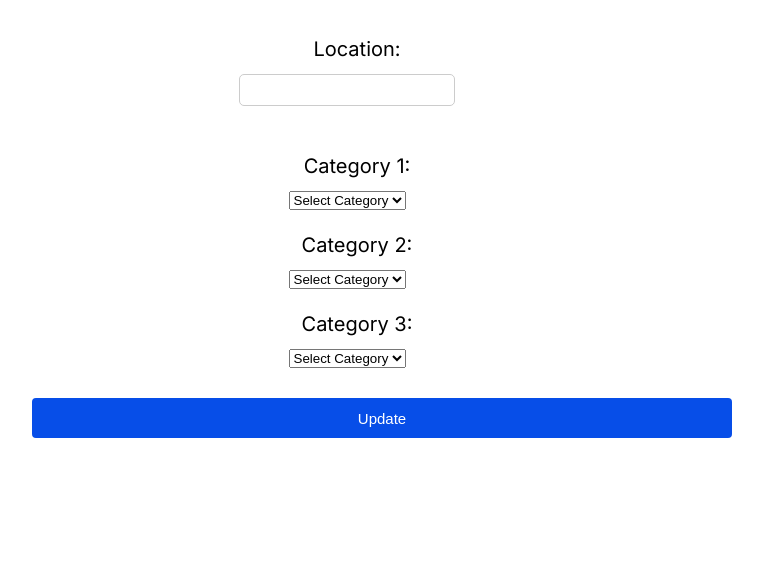
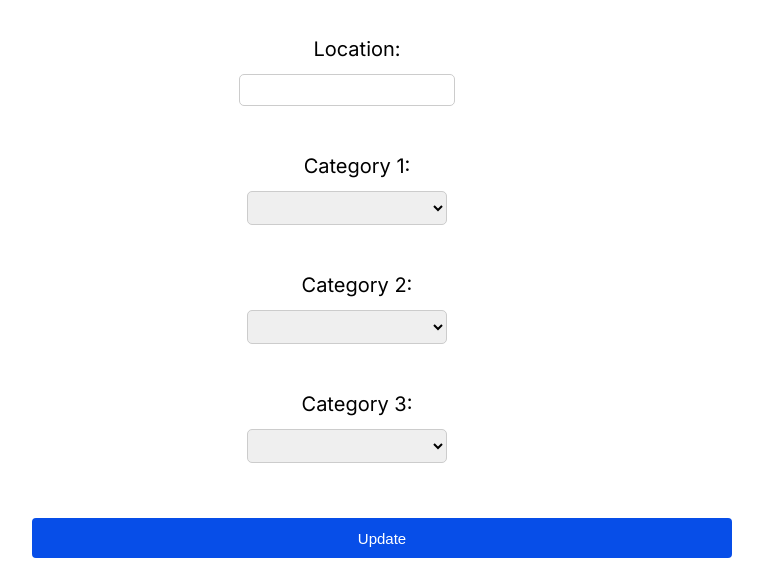
Before and after one commit to Breathing-ls-Fun/Newsfeed-app, a Django app: template user/templates/user/preferences.html in a window 1280 px wide. Shown: the part 225-800 px from the top of the page, without its empty margins (283-1046 px from the left). Run offline with Django 3.2, Linux system fonts and the light colour scheme; the template is opened without the code that fills it, so the values that code supplies are empty.

Commit message:
Fixed preferences functionality and styling (dropdown list)

```diff
--- a/user/static/css/preferences.css
+++ b/user/static/css/preferences.css
@@ -144,6 +144,16 @@ li {
     margin-top: 40px;
 }
 
+.preferences-form select {
+  width: 200px;
+  margin-bottom: 25px;
+  padding: 7px;
+  border: 1px solid #ccc;
+  border-radius: 5px;
+  font-size: 13px;
+  font-family: 'Inter', sans-serif;
+}
+
 label {
     margin-bottom: 10px;
     font-style: normal;
@@ -191,3 +201,8 @@ button {
   margin-top: 30px;
   margin-left: 50px;
 }
+
+.disabled-option {
+  color: #888;
+  pointer-events: none;
+}
--- a/user/templates/user/preferences.html
+++ b/user/templates/user/preferences.html
@@ -8,6 +8,7 @@
   <link href="https://fonts.googleapis.com/css2?family=Inter:wght@400;500;700&display=swap" rel="stylesheet">
   <link rel="stylesheet" href="https://cdnjs.cloudflare.com/ajax/libs/font-awesome/4.7.0/css/font-awesome.min.css">
   <link rel="stylesheet" href="{% static 'css/preferences.css' %}">
+  <link rel="stylesheet" href="{% static 'css/base.css' %}">
 
   <div class="name">
     <div id="preferences-heading">Preferences</div>
@@ -20,7 +21,7 @@
     <br>
     <label for="category1">Category 1:</label>
 <select id="category1" name="category1" class="input-field" style="margin-right: 20px;">
-      <option value="" disabled selected>Select Category</option>
+  <option value="" disabled>Select Category</option>
   {% for category in user_categories %}
     <option value="{{ category }}" {% if request.session.category1 == category %} selected {% endif %}>{{ category }}</option>
   {% endfor %}
@@ -28,23 +29,68 @@
 <br>
 <label for="category2">Category 2:</label>
 <select id="category2" name="category2" class="input-field" style="margin-right: 20px;">
-      <option value="" disabled selected>Select Category</option>
+  <option value="" disabled>Select Category</option>
   {% for category in user_categories %}
-        {% if request.session.category1 != category %}
-          <option value="{{ category }}" {% if request.session.category2 == category %} selected {% endif %}>{{ category }}</option>
-        {% endif %}
+    <option value="{{ category }}" {% if request.session.category2 == category %} selected {% endif %} {% if request.session.category1 != category %} disabled {% endif %}>{{ category }}</option>
   {% endfor %}
 </select>
 <br>
 <label for="category3">Category 3:</label>
 <select id="category3" name="category3" class="input-field" style="margin-right: 20px;">
-      <option value="" disabled selected>Select Category</option>
+  <option value="" disabled>Select Category</option>
   {% for category in user_categories %}
-        {% if request.session.category1 != category and request.session.category2 != category %}
-          <option value="{{ category }}" {% if request.session.category3 == category %} selected {% endif %}>{{ category }}</option>
-        {% endif %}
+    <option value="{{ category }}" {% if request.session.category3 == category %} selected {% endif %} {% if request.session.category1 != category and request.session.category2 != category %} disabled {% endif %}>{{ category }}</option>
   {% endfor %}
 </select>
+
     <button type="submit">Update</button>
   </form>
+
+  <script>
+    var category1Select = document.getElementById('category1');
+    var category2Select = document.getElementById('category2');
+    var category3Select = document.getElementById('category3');
+
+    category1Select.addEventListener('change', handleCategoryChange);
+    category2Select.addEventListener('change', handleCategoryChange);
+
+    function handleCategoryChange() {
+      var category1Value = category1Select.value;
+      var category2Options = category2Select.options;
+      var category3Options = category3Select.options;
+
+      // Reset disabled options styling
+      resetDisabledOptionsStyle(category2Options);
+      resetDisabledOptionsStyle(category3Options);
+
+      // Disable selected category1 in category2 options
+      for (var i = 0; i < category2Options.length; i++) {
+        if (category2Options[i].value === category1Value) {
+          category2Options[i].disabled = true;
+          category2Options[i].classList.add('disabled-option');
+          break;
+        }
+      }
+
+      // Disable selected category1 and category2 in category3 options
+      for (var i = 0; i < category3Options.length; i++) {
+        if (
+          category3Options[i].value === category1Value ||
+          category3Options[i].value === category2Select.value
+        ) {
+          category3Options[i].disabled = true;
+          category3Options[i].classList.add('disabled-option');
+        }
+      }
+    }
+
+    function resetDisabledOptionsStyle(options) {
+      for (var i = 0; i < options.length; i++) {
+        options[i].disabled = false;
+        options[i].classList.remove('disabled-option');
+      }
+    }
+  </script>
+
+
 {% endblock %}
```
Lines whose indentation alone changed are shown as unchanged.
